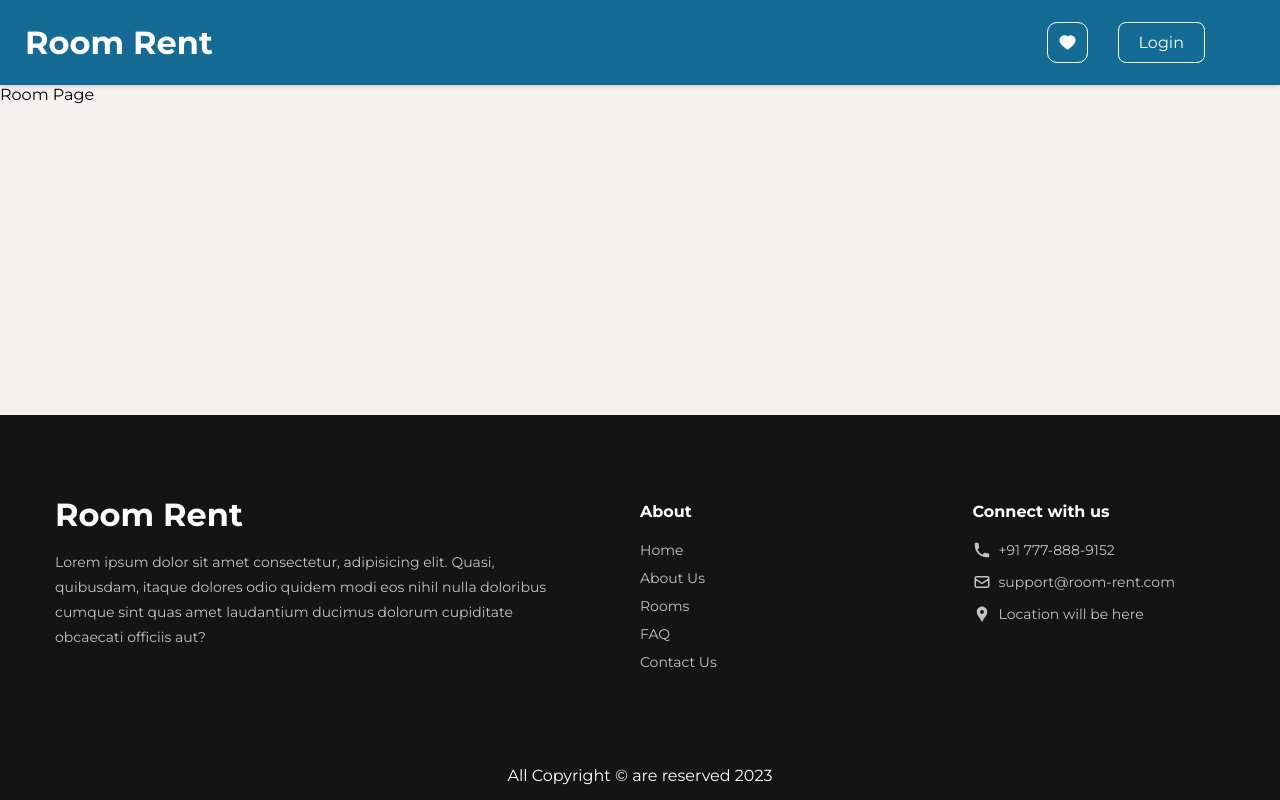
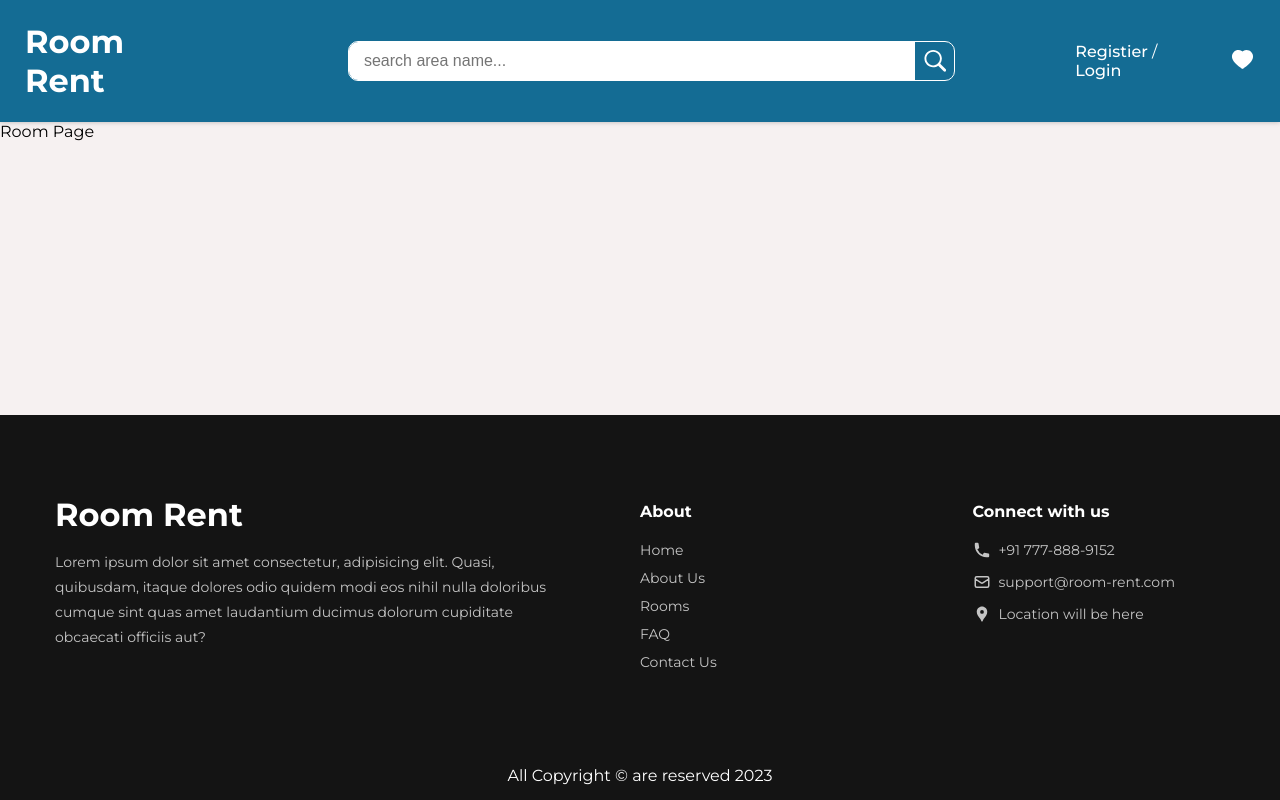
Before and after one commit to sujitroy-dev/room-rent-client, a Next.js app: page /room/1 in a window 1280 px wide. Built offline with nearby package versions, Linux system fonts and the light colour scheme.

Commit message:
main layout added on product details page

```diff
--- a/pages/room/[id]/index.jsx
+++ b/pages/room/[id]/index.jsx
@@ -1,9 +1,10 @@
+import MainLayout from "@/layouts/MainLayout/MainLayout";
 import WithoutSearchLayout from "@/layouts/WithoutSearchLayout/WithoutSearchLayout";
 
 export default function RoomPage() {
   return (
-    <WithoutSearchLayout>
+    <MainLayout>
       <div>Room Page</div>
-    </WithoutSearchLayout>
+    </MainLayout>
   );
 }
```
